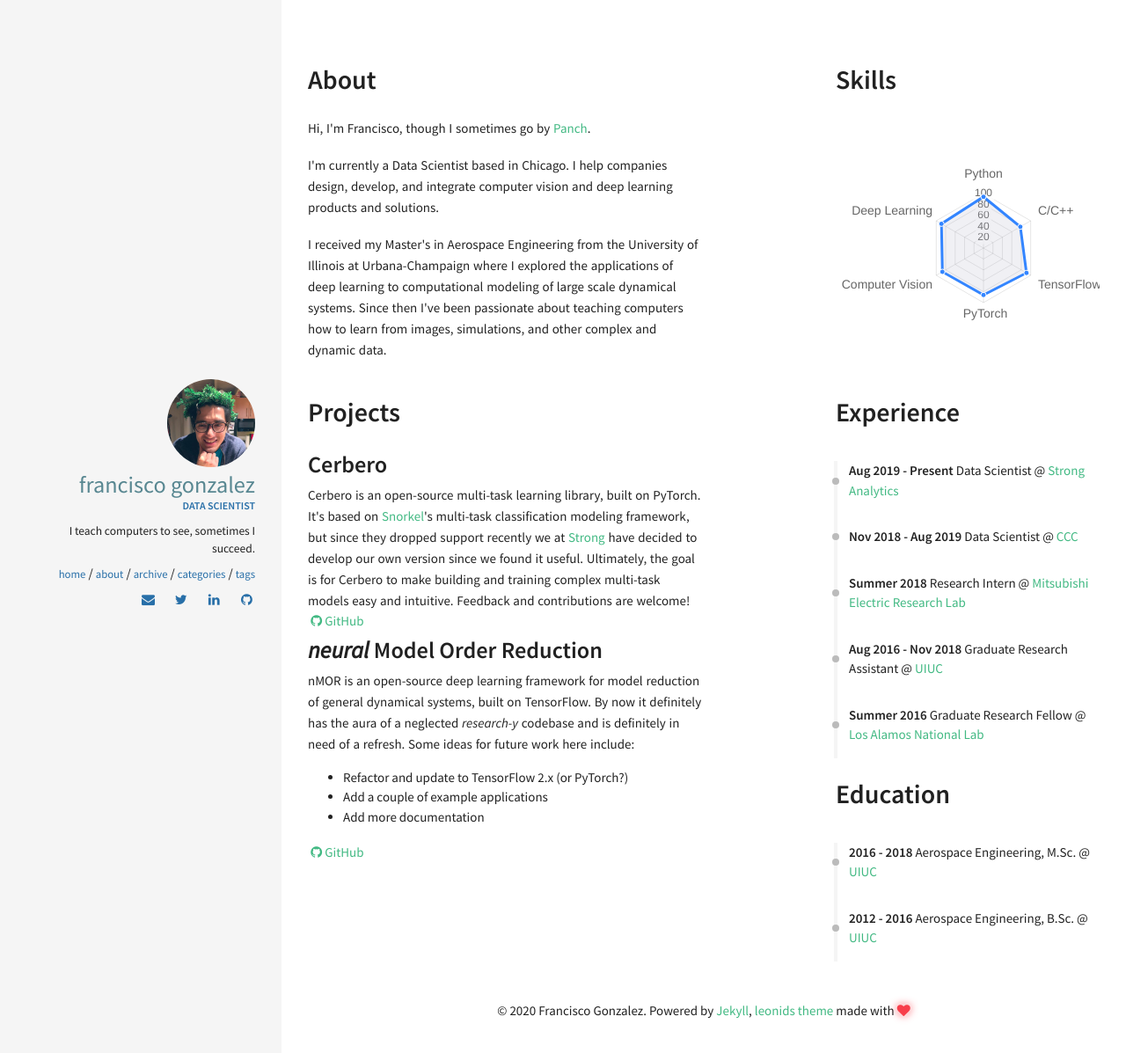
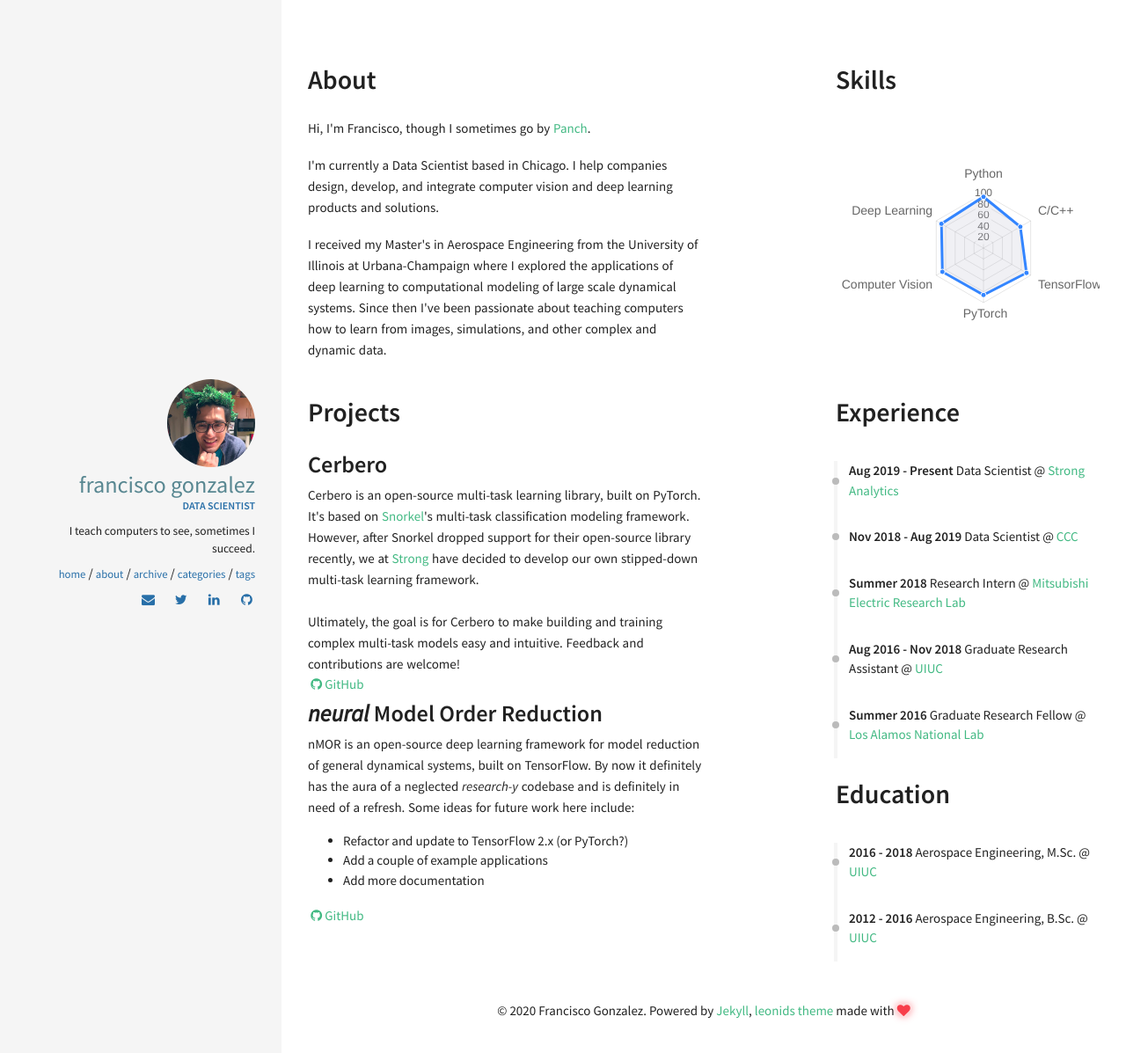
Before and after one commit to panchgonzalez/panchgonzalez.github.io, a Jekyll site: the page built from about.html, in a window 1280 px wide. Shown: the top 1197 px of the page at 88% size. Built offline with Jekyll 4.4.1, drawn with Linux system fonts in a browser that asks for light colours; nearby versions of some CDN libraries.

Commit message:
Update projects

```diff
--- a/_data/index/projects.yml
+++ b/_data/index/projects.yml
@@ -1,12 +1,15 @@
 - name: Cerbero
   descr: "Cerbero is an open-source multi-task learning library, built on PyTorch. It's
   based on <a class='reference external' href='https://github.com/snorkel-team/snorkel'>Snorkel</a>'s
-  multi-task classification modeling framework, but since they dropped support recently
-  we at <a class='reference external' href='https://www.strong.io/'>Strong</a> have
-  decided to develop our own version since we found it useful.
-
+  multi-task classification modeling framework. However, after Snorkel dropped support
+  for their open-source library recently, we at
+  <a class='reference external' href='https://www.strong.io/'>Strong</a> have
+  decided to develop our own stipped-down multi-task learning framework.
+  <br>
+  <br>
   Ultimately, the goal is for Cerbero to make building and training complex multi-task
-  models easy and intuitive. Feedback and contributions are welcome!"
+  models easy and intuitive. Feedback and contributions are welcome!
+  "
   github: https://github.com/strongio/cerbero
 
 - name: <i>neural</i> Model Order Reduction
```
